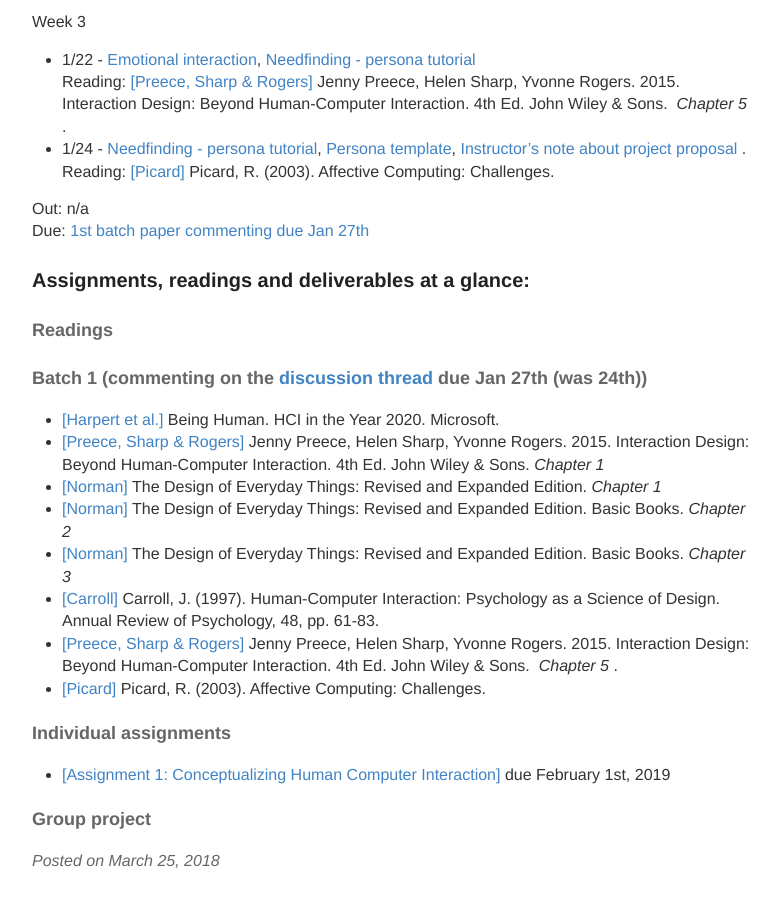
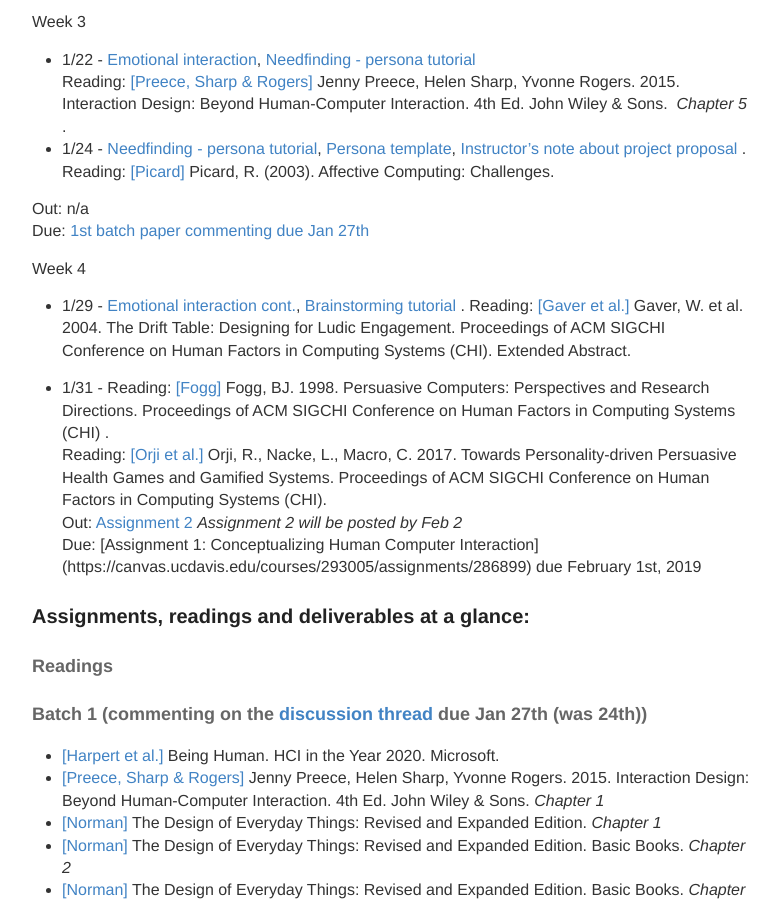
Before and after one commit to hciwang/hciwang.github.io, a Jekyll site: the page built from _posts/2018-3-25-lectures.md, in a window 1280 px wide and 900 px high, scrolled down 933 px. Shown: the whole window, without its empty margins (248-1027 px from the left). Built offline with Jekyll 4.4.1, drawn with Linux system fonts in a browser that asks for light colours.

Commit message:
Update 2018-3-25-lectures.md

```diff
--- a/_posts/2018-3-25-lectures.md
+++ b/_posts/2018-3-25-lectures.md
@@ -37,6 +37,15 @@ Out: n/a
 Due: [1st batch paper commenting due Jan 27th](https://canvas.ucdavis.edu/courses/293005/discussion_topics/259373)
 
 
+Week 4
+- 1/29 - [Emotional interaction cont.](https://canvas.ucdavis.edu/courses/293005/files/folder/Lecture?preview=5040416), [Brainstorming tutorial](https://canvas.ucdavis.edu/courses/293005/files/folder/Studio?preview=5104519) .
+Reading: [[Gaver et al.]](https://canvas.ucdavis.edu/courses/225630/files?preview=3353707) Gaver, W. et al. 2004. The Drift Table: Designing for Ludic Engagement. Proceedings of ACM SIGCHI Conference on Human Factors in Computing Systems (CHI). Extended Abstract.
+
+- 1/31 -
+Reading: [[Fogg]](https://canvas.ucdavis.edu/courses/225630/files?preview=3353707) Fogg, BJ. 1998. Persuasive Computers: Perspectives and Research Directions. Proceedings of ACM SIGCHI Conference on Human Factors in Computing Systems (CHI) .
+Reading: [[Orji et al.]](https://canvas.ucdavis.edu/courses/225630/files?preview=3353901) Orji, R., Nacke, L., Macro, C. 2017. Towards Personality-driven Persuasive Health  Games and Gamified Systems. Proceedings of ACM SIGCHI Conference on Human Factors in Computing Systems (CHI).
+Out: [Assignment 2]( ) *Assignment 2 will be posted by Feb 2*
+Due: [Assignment 1: Conceptualizing Human Computer Interaction] (https://canvas.ucdavis.edu/courses/293005/assignments/286899) due February 1st, 2019
 
 
 ### Assignments, readings and deliverables at a glance:
```
